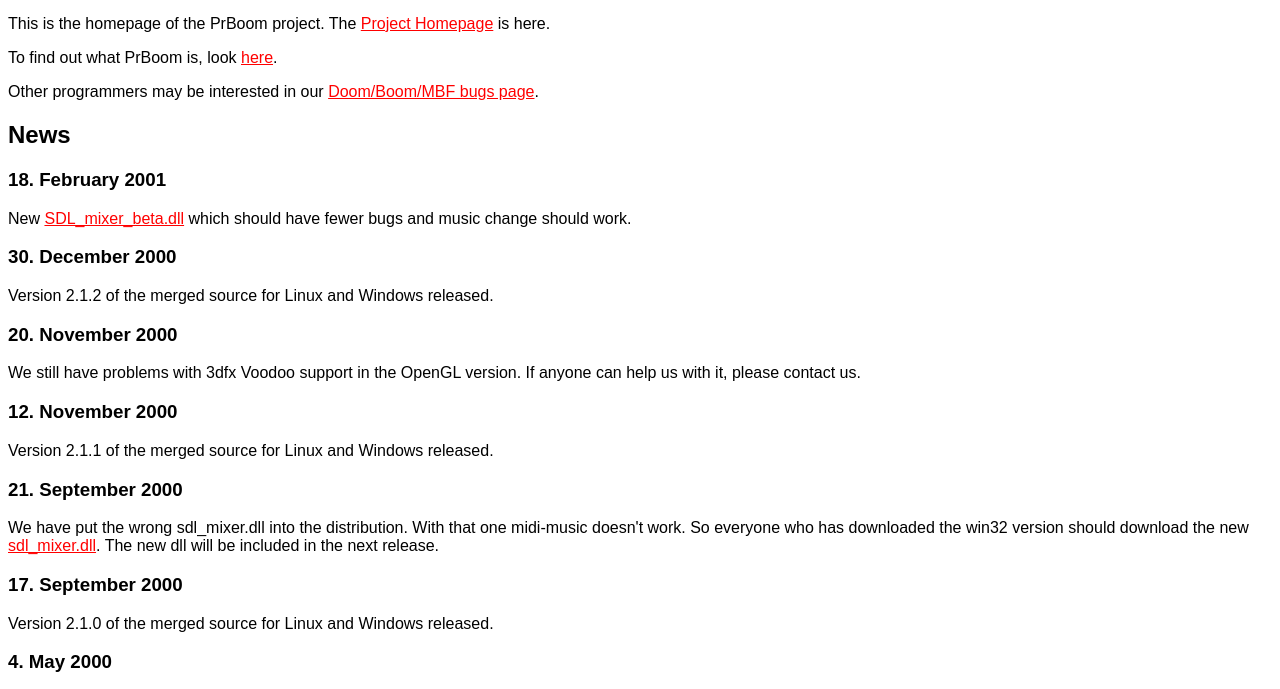
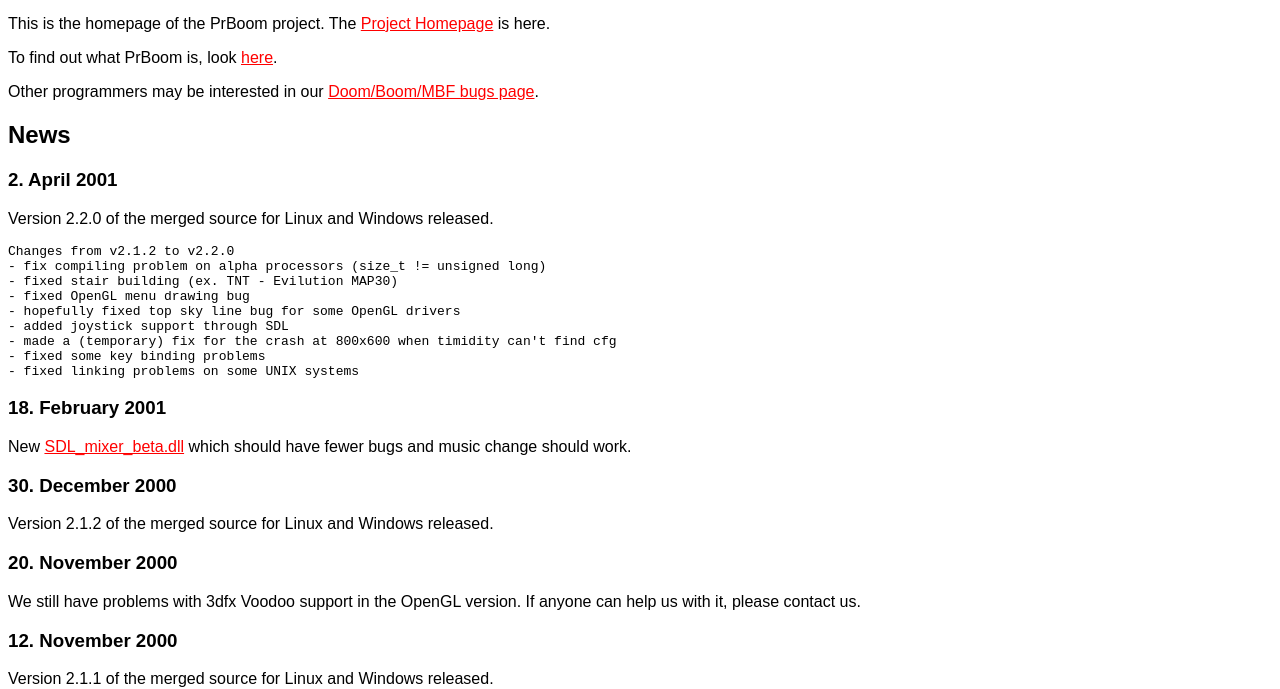
Before and after one commit to 7dog123/prboom, a plain HTML site: page website/index.html in a window 1280 px wide. Shown: the part 116-805 px from the top of the page. Drawn offline with Linux system fonts and the light colour scheme.

Commit message:
PrBoom 2.2.0 released

```diff
--- a/website/index.html
+++ b/website/index.html
@@ -5,7 +5,7 @@
  <title>PrBoom - Project Homepage</title>
  <meta name="author" content="Proff" />
  <meta name="generator" content="Ulli Meybohms HTML EDITOR" />
- <meta name="CVSID" content="$Id: index.html,v 1.14 2001/02/18 13:09:59 proff_fs Exp $" />
+ <meta name="CVSID" content="$Id: index.html,v 1.15 2001/04/02 08:41:58 proff_fs Exp $" />
  <link rel="stylesheet" href="main.css" type="text/css" />
 </head>
 <body>
@@ -32,6 +32,18 @@
 <p>Other programmers may be interested in our <a href="mbf-bugs.html">Doom/Boom/MBF bugs page</a>.</p>
 
 <h2>News</h2>
+<h3>2. April 2001</h3>
+<p>Version 2.2.0 of the merged source for Linux and Windows released.<br>
+<pre>Changes from v2.1.2 to v2.2.0
+- fix compiling problem on alpha processors (size_t != unsigned long)
+- fixed stair building (ex. TNT - Evilution MAP30)
+- fixed OpenGL menu drawing bug
+- hopefully fixed top sky line bug for some OpenGL drivers
+- added joystick support through SDL
+- made a (temporary) fix for the crash at 800x600 when timidity can't find cfg
+- fixed some key binding problems
+- fixed linking problems on some UNIX systems
+</pre></p>
 <h3>18. February 2001</h3>
 <p>New <a href="ftp://prboom.sourceforge.net/pub/prboom/SDL_mixer_beta.zip">SDL_mixer_beta.dll</a> which should have fewer bugs and music change should work.</p>
 <h3>30. December 2000</h3>
```
